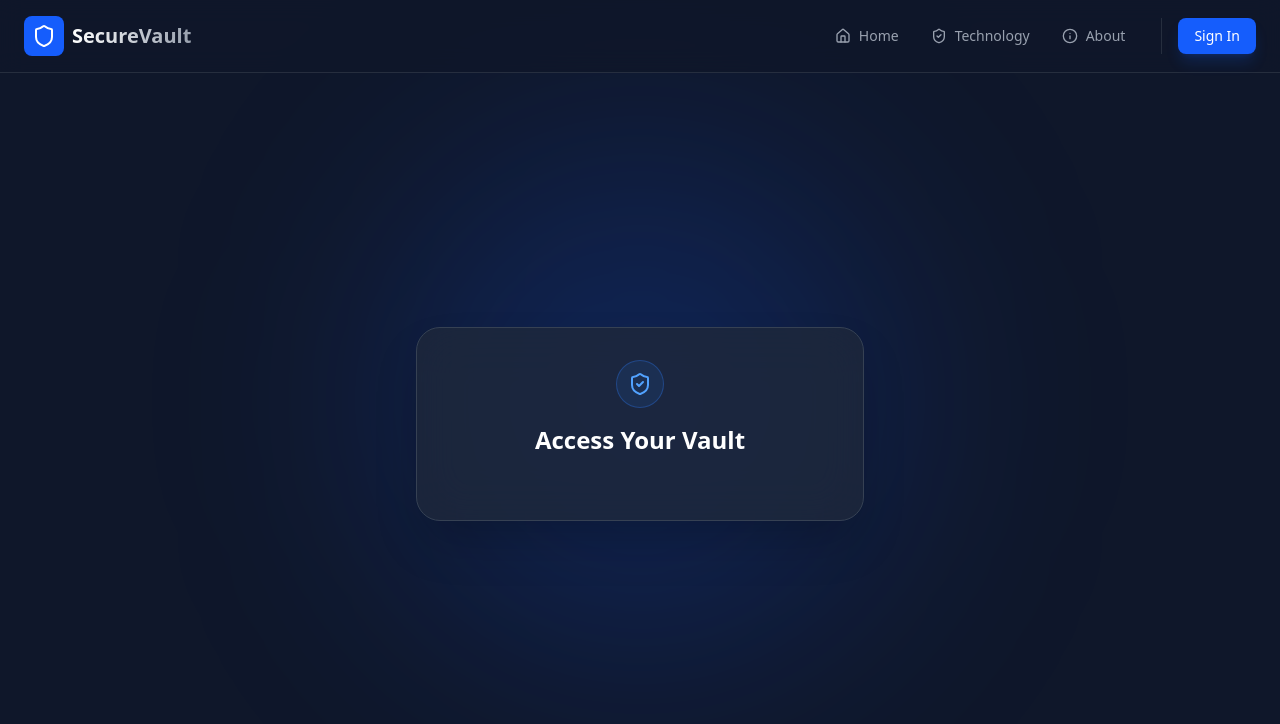
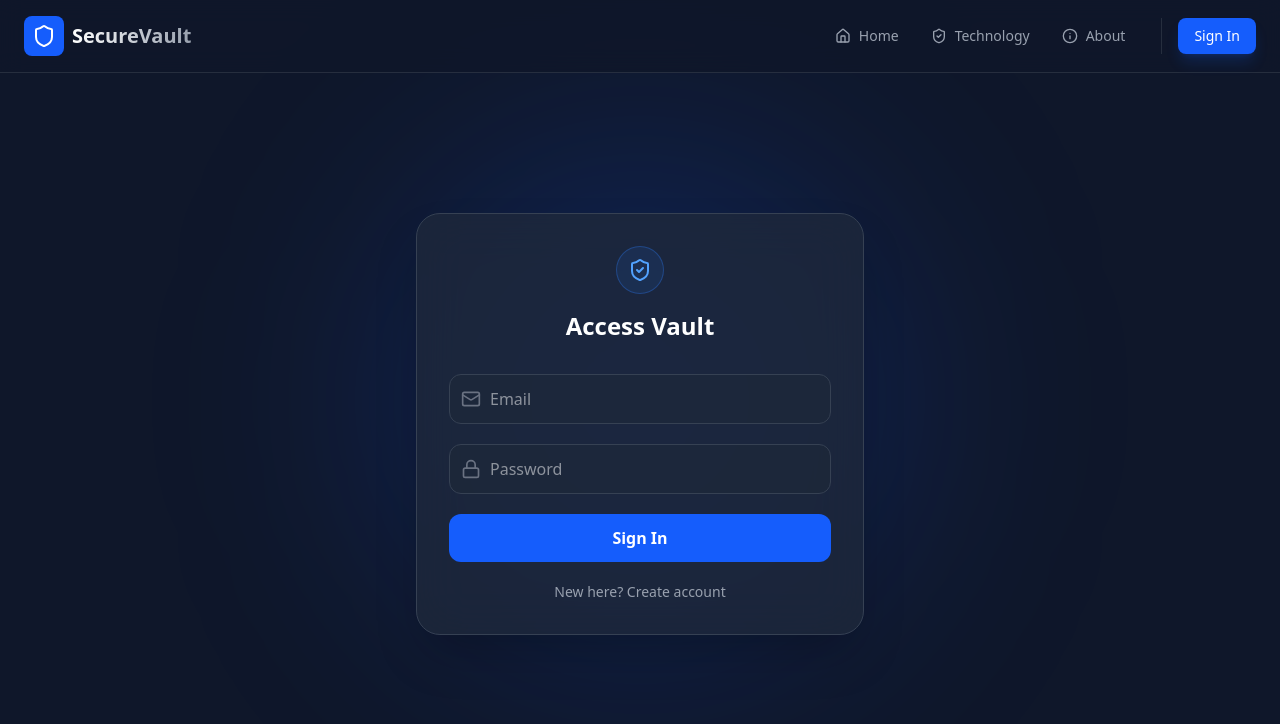
Before and after one commit to Mahirjambhule/secure-vault, a React (Vite) app in the folder client/: page /auth in a window 1280 px wide. Shown: the top 724 px of the page. Built offline with nearby package versions, Linux system fonts and the light colour scheme.

Commit message:
Fix: Added load_dotenv to initialize environment variables

```diff
--- a/client/src/pages/About.jsx
+++ b/client/src/pages/About.jsx
@@ -94,7 +94,6 @@ const About = () => {
           </ul>
         </motion.div>
 
-        {/* --- NEW: Technical Security Stack Section --- */}
         <motion.div
           initial={{ opacity: 0, y: 20 }}
           whileInView={{ opacity: 1, y: 0 }}
--- a/client/src/pages/Auth.jsx
+++ b/client/src/pages/Auth.jsx
@@ -5,11 +5,12 @@ import axios from 'axios';
 import { useNavigate } from 'react-router-dom';
 import toast from 'react-hot-toast';
 
-// --- DEPLOYMENT CONFIG ---
-const API_URL = "https://secure-vault-u2pt.onrender.com";
+const API_URL = window.location.hostname === "localhost"
+  ? "http://127.0.0.1:5000"
+  : "https://secure-vault-u2pt.onrender.com";
 
 const Auth = () => {
-  const [authStep, setAuthStep] = useState('login'); // 'login', 'register', 'otp', 'forgot'
+  const [authStep, setAuthStep] = useState('login');
   const [email, setEmail] = useState('');
   const [password, setPassword] = useState('');
   const [otp, setOtp] = useState('');
@@ -27,16 +28,12 @@ const Auth = () => {
   const handleInitialSubmit = async (e) => {
     e.preventDefault();
     if (!email || !password) return toast.error("Please fill in all fields");
-
     setIsLoading(true);
     const endpoint = authStep === 'login' ? '/login' : '/register';
-
     try {
-      // Updated to use API_URL
       const response = await axios.post(`${API_URL}${endpoint}`, { email, password });
-
       if (authStep === 'login' && response.data.requires_otp) {
-        toast.success("Password verified! Check your email for the OTP.");
+        toast.success("Password verified! Check email for OTP.");
         setAuthStep('otp');
       } else if (authStep === 'register') {
         toast.success("Registration successful! Please log in.");
@@ -44,79 +41,66 @@ const Auth = () => {
         setPassword('');
       }
     } catch (error) {
-      toast.error(error.response?.data?.message || error.response?.data?.error || "Authentication failed");
-    } finally {
-      setIsLoading(false);
-    }
-  };
-
-  const handleForgotPassword = async (e) => {
-    e.preventDefault();
-    setIsLoading(true);
-    try {
-      if (!resetEmailSent) {
-        // Updated to use API_URL
-        await axios.post(`${API_URL}/api/request-reset`, { email });
-        setResetEmailSent(true);
-        toast.success("Reset code sent to your email!");
-      } else {
-        // Updated to use API_URL
-        await axios.post(`${API_URL}/api/reset-password`, { email, otp, new_password: newPassword });
-        toast.success("Password reset successfully! Please login.");
-        setAuthStep('login');
-        setResetEmailSent(false);
-        setOtp('');
-      }
-    } catch (error) {
-      const serverMessage = error.response?.data?.message || error.response?.data?.error || "Operation failed";
-      toast.error(serverMessage);
-    } finally {
-      setIsLoading(false);
-    }
+      toast.error(error.response?.data?.message || error.response?.data?.error || "Connection failed");
+    } finally { setIsLoading(false); }
   };
 
   const handleOtpSubmit = async (e) => {
     e.preventDefault();
-    if (!otp || otp.length !== 6) return toast.error("Please enter a valid 6-digit OTP.");
-
+    if (!otp || otp.length !== 6) return toast.error("Enter 6-digit OTP");
     setIsLoading(true);
     try {
-      // Updated to use API_URL
       const response = await axios.post(`${API_URL}/verify-otp`, { email, otp });
       localStorage.setItem('token', response.data.token);
       localStorage.setItem('userEmail', response.data.email);
-      toast.success("Zero Trust Verification Complete!");
-      setTimeout(() => { window.location.href = '/dashboard'; }, 1000);
+      toast.success("Access Granted!");
+      window.location.href = '/dashboard';
     } catch (error) {
-      toast.error(error.response?.data?.error || "Invalid OTP");
-    } finally {
-      setIsLoading(false);
-    }
+      toast.error("Invalid OTP");
+    } finally { setIsLoading(false); }
   };
 
-  // ... rest of your return statement remains the same ...
   return (
     <div className="min-h-screen pt-24 px-6 pb-12 flex items-center justify-center relative overflow-hidden bg-[#0f172a]">
-       {/* UI code exactly as you provided */}
-       {/* [Truncated for brevity, but keep your full return block here] */}
       <div className="absolute top-1/2 left-1/2 -translate-x-1/2 -translate-y-1/2 w-[500px] h-[500px] bg-blue-600/20 rounded-full blur-[120px]" />
-       <motion.div
-         initial={{ opacity: 0, y: 20 }}
-         animate={{ opacity: 1, y: 0 }}
-         className="w-full max-w-md bg-[#1e293b]/80 backdrop-blur-xl border border-gray-700 rounded-3xl p-8 shadow-2xl relative z-10"
-       >
-         {/* Your existing JSX content goes here */}
+
+      <motion.div initial={{ opacity: 0, y: 20 }} animate={{ opacity: 1, y: 0 }} className="w-full max-w-md bg-[#1e293b]/80 backdrop-blur-xl border border-gray-700 rounded-3xl p-8 shadow-2xl relative z-10">
+
         <div className="text-center mb-8">
           <div className="mx-auto w-12 h-12 bg-blue-500/10 rounded-full flex items-center justify-center mb-4 border border-blue-500/30">
-             {authStep === 'otp' || authStep === 'forgot' ? <KeyRound className="w-6 h-6 text-blue-400" /> : <ShieldCheck className="w-6 h-6 text-blue-400" />}
+            {authStep === 'otp' ? <KeyRound className="w-6 h-6 text-blue-400" /> : <ShieldCheck className="w-6 h-6 text-blue-400" />}
           </div>
           <h2 className="text-2xl font-bold text-white">
-             {authStep === 'otp' ? 'Two-Factor Auth' : authStep === 'login' ? 'Access Your Vault' : authStep === 'forgot' ? 'Reset Master Password' : 'Create an Account'}
+            {authStep === 'otp' ? 'Verification' : authStep === 'login' ? 'Access Vault' : 'Create Account'}
           </h2>
         </div>
+
         <AnimatePresence mode="wait">
-            {/* Form rendering logic as in your original code, using the updated handlers above */}
-            {/* (Ensure your JSX maps to handleInitialSubmit, handleForgotPassword, handleOtpSubmit) */}
+          {authStep !== 'otp' ? (
+            <motion.form key="auth" onSubmit={handleInitialSubmit} className="space-y-5">
+              <div className="relative">
+                <Mail className="absolute left-3 top-1/2 -translate-y-1/2 w-5 h-5 text-gray-500" />
+                <input type="email" value={email} onChange={(e) => setEmail(e.target.value)} className="w-full bg-gray-800/50 border border-gray-700 text-white rounded-xl py-3 pl-10 focus:outline-none" placeholder="Email" required />
+              </div>
+              <div className="relative">
+                <Lock className="absolute left-3 top-1/2 -translate-y-1/2 w-5 h-5 text-gray-500" />
+                <input type="password" value={password} onChange={(e) => setPassword(e.target.value)} className="w-full bg-gray-800/50 border border-gray-700 text-white rounded-xl py-3 pl-10 focus:outline-none" placeholder="Password" required />
+              </div>
+              <button type="submit" disabled={isLoading} className="w-full bg-blue-600 hover:bg-blue-500 text-white font-semibold py-3 rounded-xl flex items-center justify-center gap-2">
+                {isLoading ? <RefreshCw className="animate-spin" /> : authStep === 'login' ? 'Sign In' : 'Sign Up'}
+              </button>
+              <p onClick={() => setAuthStep(authStep === 'login' ? 'register' : 'login')} className="text-center text-sm text-gray-400 cursor-pointer hover:text-white">
+                {authStep === 'login' ? "New here? Create account" : "Have an account? Login"}
+              </p>
+            </motion.form>
+          ) : (
+            <motion.form key="otp" onSubmit={handleOtpSubmit} className="space-y-5">
+              <input type="text" maxLength="6" value={otp} onChange={(e) => setOtp(e.target.value)} className="w-full bg-gray-800/50 border border-gray-700 text-white rounded-xl py-3 text-center text-2xl tracking-widest focus:outline-none" placeholder="000000" />
+              <button type="submit" disabled={isLoading} className="w-full bg-blue-600 py-3 rounded-xl text-white font-bold">
+                {isLoading ? 'Verifying...' : 'Unlock Vault'}
+              </button>
+            </motion.form>
+          )}
         </AnimatePresence>
       </motion.div>
     </div>
```
Also changed, not shown: 1 other file (tests, documents, lock files or other folders). Lines whose indentation alone changed are shown as unchanged.
